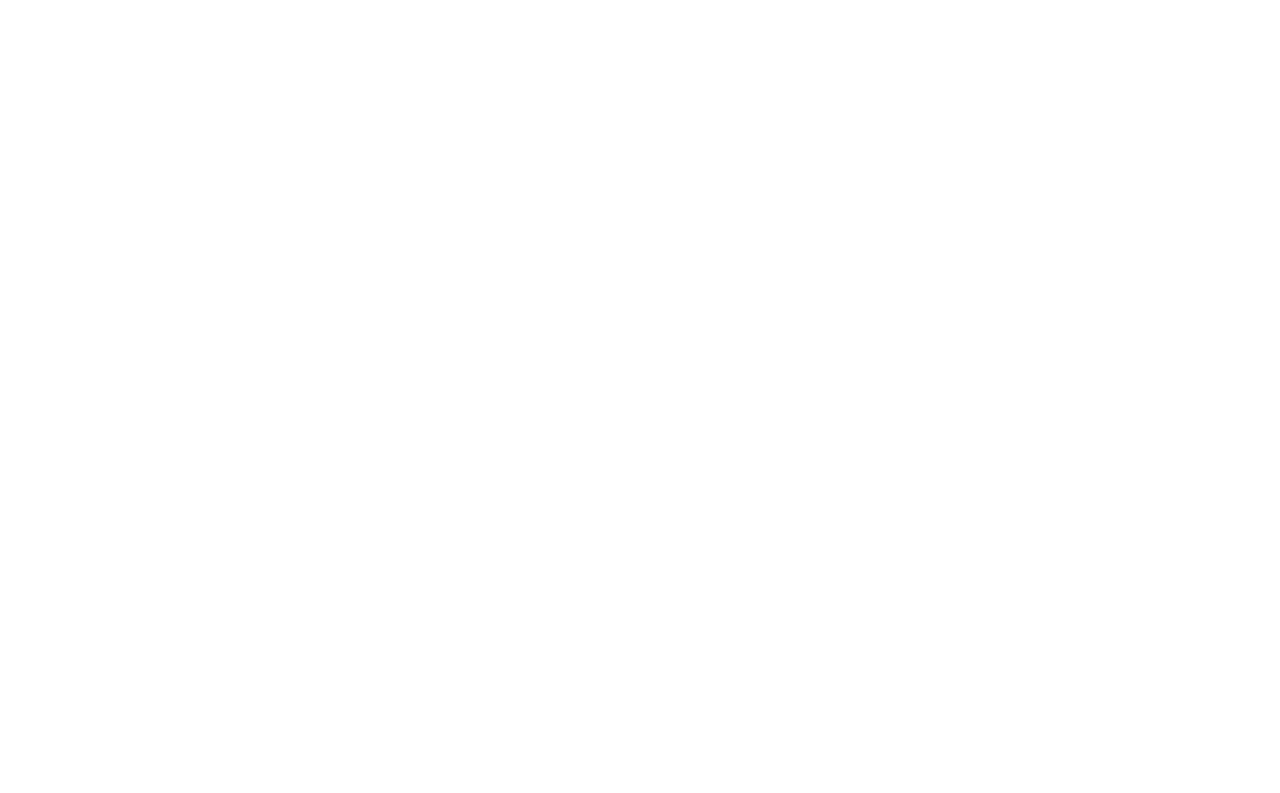
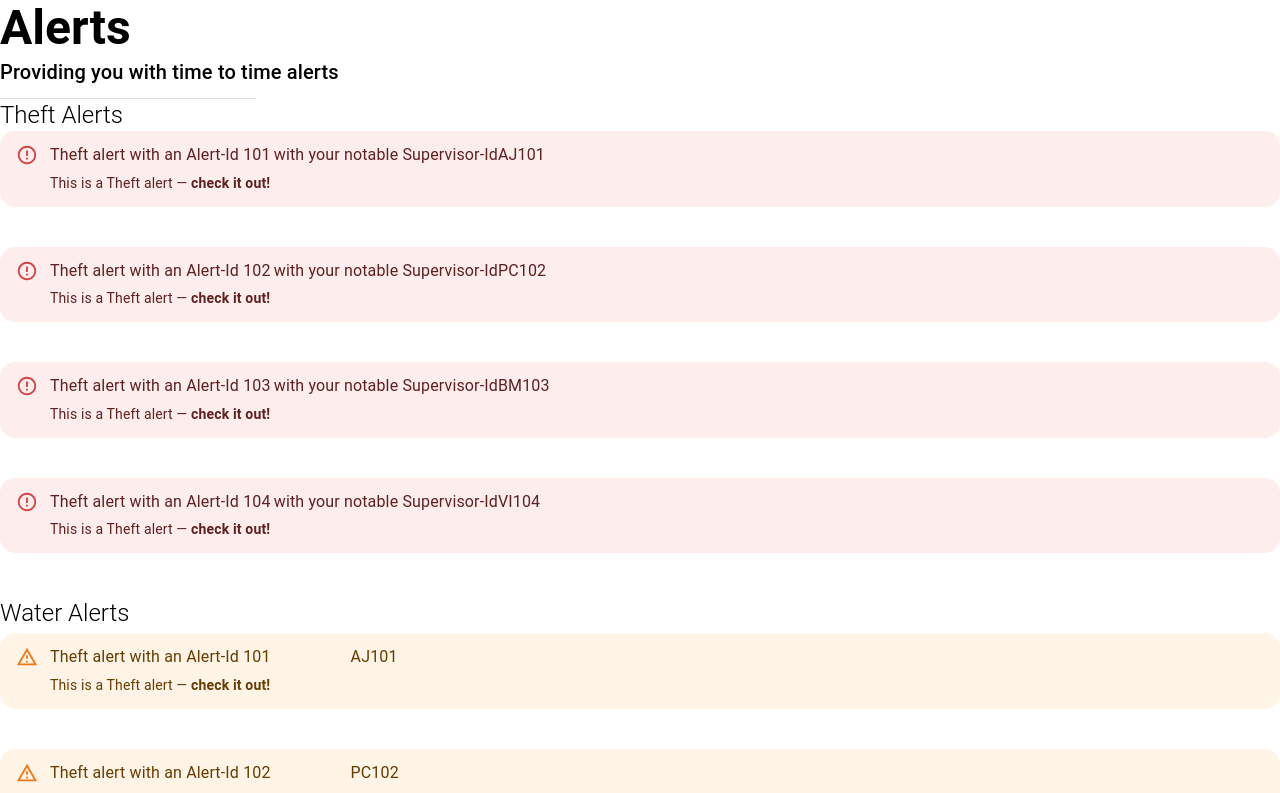
Before and after one commit to KulwinderSingh07/SIH-PipeLine-Project, a React (Create React App) app in the folder client/: page /alerts in a window 1280 px wide. Before the commit this address had no page. Shown: the top 793 px of the page. Built offline with nearby package versions, Linux system fonts and the light colour scheme.

Commit message:
alerts page rough

```diff
--- a/client/src/App.js
+++ b/client/src/App.js
@@ -4,6 +4,8 @@
 import AreaDashBoardPage from './components/areaDashBoard';
 import Login from './pages/auth/Login';
 import Register from './pages/auth/Register';
+import Alerts from './components/Alerts';
+
 
 
 function App() {
@@ -11,10 +13,13 @@
     <div className="App">
       <Routes>
       <Route exact path='/' element={<HomePage/>}/>
+      <Route exact path='/alerts' element={<Alerts/>}/>
       <Route exact path='/AreaDashBoard' element={<AreaDashBoardPage/>}/>
       <Route exact path='/auth/login' element={<Login/>}/>
       <Route exact path='/auth/register' element={<Register/>}/>
+
       </Routes>
+
     </div>
   );
 }
--- /dev/null
+++ b/client/src/components/Alerts.jsx
@@ -0,0 +1,95 @@
+import React from 'react'
+import Header from './header'
+import Alert from '@mui/material/Alert';
+import { AlertTitle, Stack, Typography, Divider } from '@mui/material';
+
+const alerts = [
+    {
+        alertId: 101,
+        supervisorId: "AJ101"
+    },
+    {
+        alertId: 102,
+        supervisorId: "PC102"
+    },
+    {
+        alertId: 103,
+        supervisorId: "BM103"
+    },
+    {
+        alertId: 104,
+        supervisorId: "VI104"
+    },
+]
+
+const Alerts = ({ el }) => {
+    return (
+        <>
+            <Typography
+                variant="h3"
+                color="black"
+                fontWeight="bold"
+            >Alerts
+
+            </Typography>
+            <Typography variant="h6" color="Black" sx={{mb:"10px"}}>
+                Providing you with time to time alerts
+            </Typography>
+            <Divider sx={{ width: '20%' }} />
+            <Typography variant="h5"
+                color="black"
+                fontWeight="light"
+                sx={{ m: "10 0 4px 0" }}>Theft Alerts
+            </Typography>
+            <Stack direction="column">
+                {alerts.map((el) => (
+                    <Alert key={el.alertId} severity="error" sx={{ mb: 5, borderRadius: '15px' }}>
+                        <AlertTitle>
+                            <Stack
+                                direction="row"
+                                alignItems="center"
+                                justifyContent="space-between"
+                                spacing={0.4}
+                            >
+                                <Typography variant='body1'>Theft alert with an Alert-Id {el.alertId}</Typography>
+                                <Typography>with your notable Supervisor-Id{el.supervisorId}</Typography>
+
+                            </Stack>
+                        </AlertTitle>
+                        This is a Theft alert — <strong>check it out!</strong>
+                    </Alert>
+
+                ))}
+            </Stack>
+            <Typography variant="h5"
+                color="black"
+                fontWeight="light"
+                sx={{ m: "4px 0 4px 0" }}>Water Alerts
+            </Typography>
+            <Stack>
+                {alerts.map((el) => (
+                    <Alert key={el.alertId} severity="warning" sx={{ mb: 5, borderRadius: '15px' }}>
+                        <AlertTitle>
+                            <Stack
+                                direction="row"
+                                alignItems="center"
+                                justifyContent="space-between"
+                                spacing={10}
+                            >
+                                <Typography variant='body1'>Theft alert with an Alert-Id {el.alertId}</Typography>
+                                <Typography>{el.supervisorId}</Typography>
+
+                            </Stack>
+                        </AlertTitle>
+                        This is a Theft alert — <strong>check it out!</strong>
+                    </Alert>
+
+                ))}
+            </Stack>
+
+
+        </>
+    )
+}
+
+export default Alerts
--- a/client/src/pages/HomePage.jsx
+++ b/client/src/pages/HomePage.jsx
@@ -32,6 +32,7 @@
 import HomePageComponent from '../components/HomePageComponent';
 import AreaDashBoardPage from '../components/areaDashBoard';
 import Calendar from '../components/CalendarPage';
+import Alerts from '../components/Alerts';
 const drawerWidth = 300;
 
 //color for doctor sidebar header
@@ -126,12 +127,8 @@
             return <AreaDashBoardPage/>
         case 'Calendar':
             return <Calendar/>
-        case 'Appointments':
-            // return <Appointments/>
-        case 'Emergency':
-            // return <Emergency/>
-        case 'Logout':
-            // return <Logout/>
+        case 'Alerts':
+             return <Alerts/>
         default:
             // return <Dashboard/>
     }
```
Also changed, not shown: 1 other file (tests, documents, lock files or other folders).
